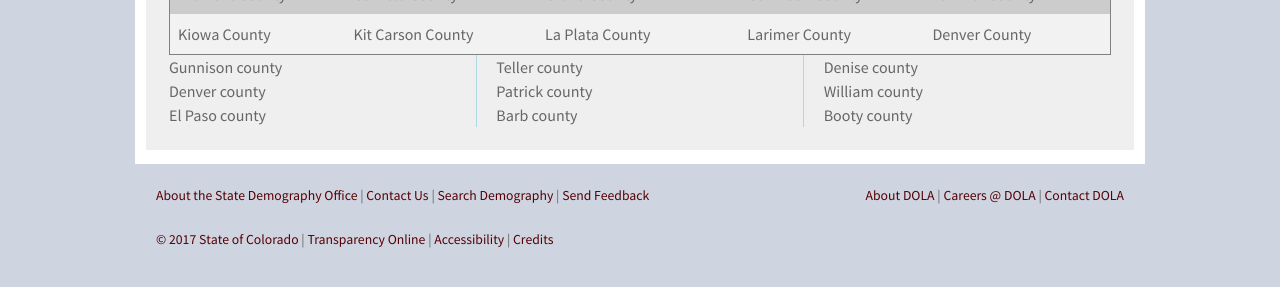
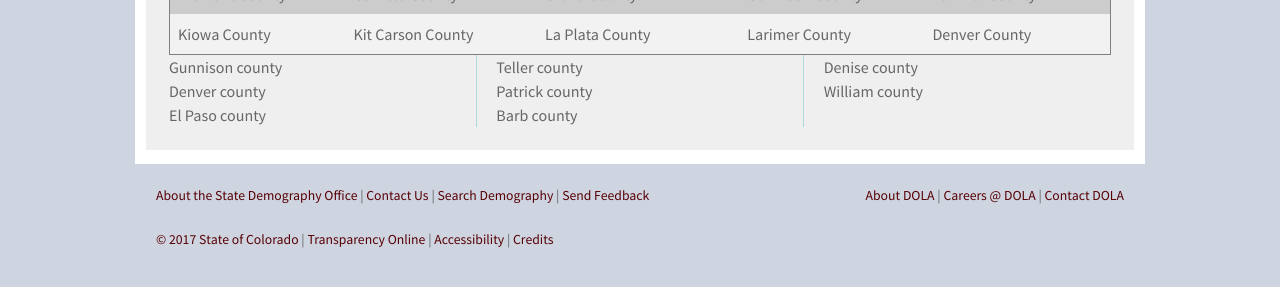
Before and after one commit to TBleess/Website_New, a Jekyll site: the page built from pages/9_Not_in_Menu/cp_test.md, in a window 1280 px wide. Shown: the part 550-837 px from the top of the page. Built offline with Jekyll 4.4.1, drawn with Linux system fonts in a browser that asks for light colours.

Commit message:
Update cp_test.md

```diff
--- a/pages/9_Not_in_Menu/cp_test.md
+++ b/pages/9_Not_in_Menu/cp_test.md
@@ -30,5 +30,4 @@ Patrick county<br />
 Barb county<br />
 Denise county<br />
 William county<br />
-Booty county<br />
 </div>
```
